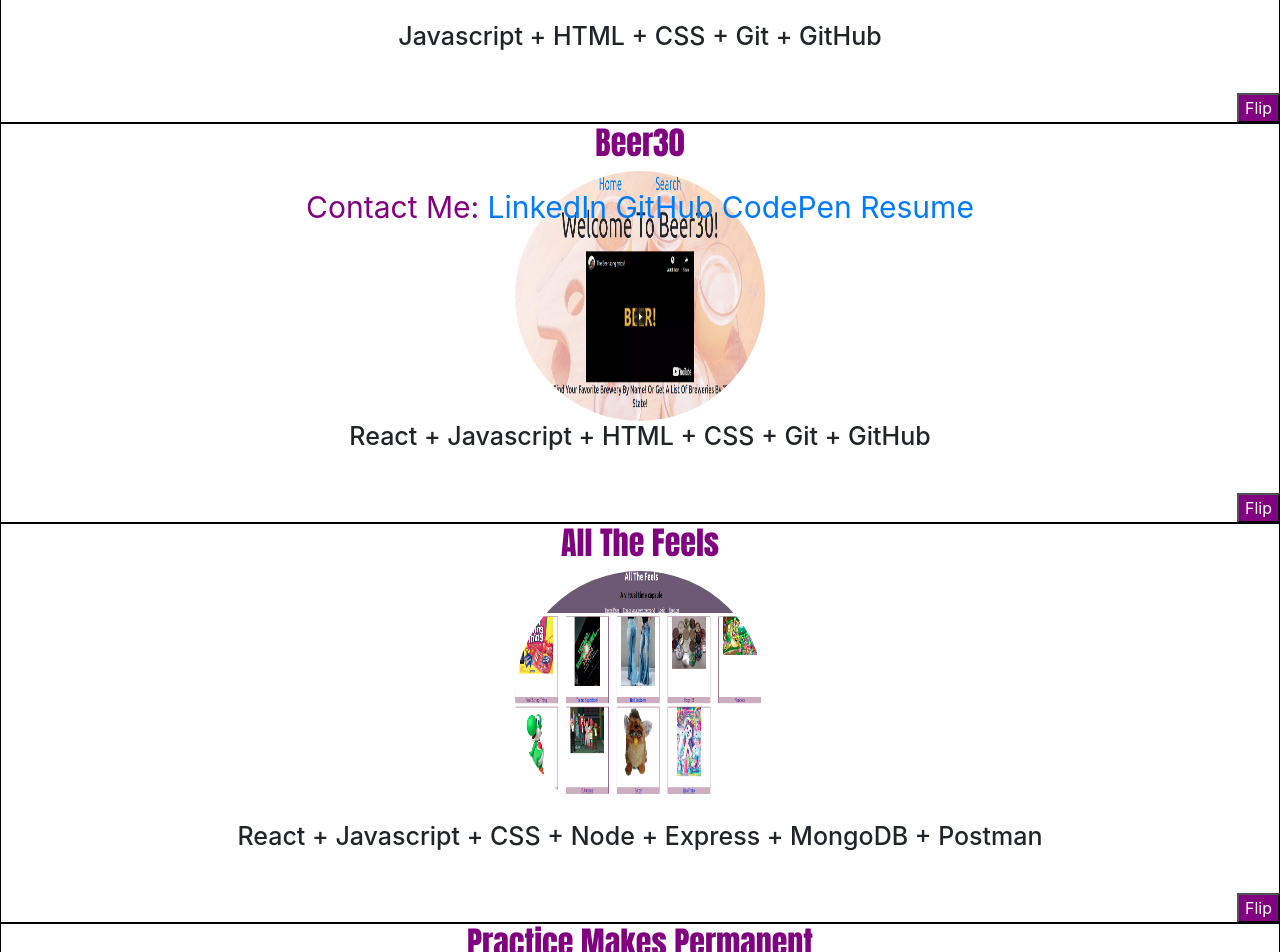
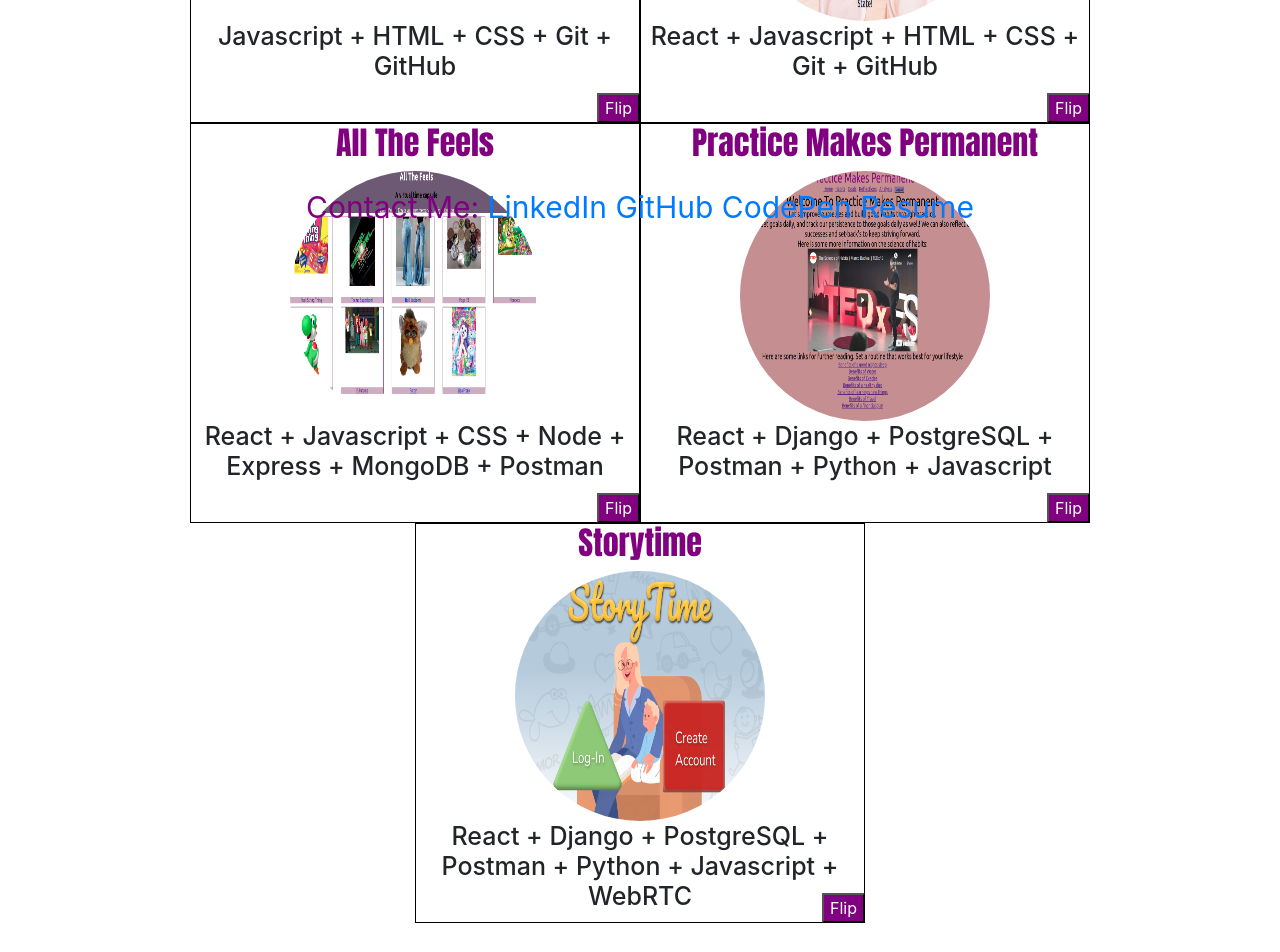
Before and after one commit to AshveerB/portfolio, a React (Create React App) app: page /projects in a window 1280 px wide. Shown: the part 580-1532 px from the top of the page. Built offline with nearby package versions, Linux system fonts and the light colour scheme; a web font is replaced by a local one.

Commit message:
add flexbox css

```diff
--- a/src/components/projects/Projects.css
+++ b/src/components/projects/Projects.css
@@ -1,56 +1,66 @@
 .projectOne {
 	border: solid 1px black;
+	flex: 1;
 }
 .projectTwo {
 	border: solid 1px black;
+	flex: 1;
 }
 .projectThree {
 	border: solid 1px black;
+	flex: 1;
 }
 .projectFour {
 	border: solid 1px black;
+	flex: 1;
 }
 .projectFive {
 	border: solid 1px black;
+	flex: 1;
 }
 .projectTabTitle {
 	color: purple;
 	font-family: 'Anton', sans-serif;
 }
 .spacemanBack {
-	display: flex;
 	height: 400px;
+	width: 450px;
 }
 .spacemanFront {
 	height: 400px;
+	width: 450px;
 }
 .beer30Front {
 	height: 400px;
+	width: 450px;
 }
 .beer30Back {
-	display: flex;
 	height: 400px;
+	width: 450px;
 }
 .atfFront {
 	height: 400px;
+	width: 450px;
 }
 .atfBack {
-	display: flex;
 	height: 400px;
+	width: 450px;
 }
 .pmpFront {
 	height: 400px;
+	width: 450px;
 }
 .pmpBack {
-	display: flex;
 	height: 400px;
+	width: 450px;
 }
 .stFront {
 	height: 400px;
+	width: 450px;
 }
 .stBack {
-	display: flex;
 	height: 400px;
+	width: 450px;
 }
 .projectTitle {
 	color: purple;
@@ -109,6 +119,13 @@
 	font-size: 25px;
 }
 
+.projectsContainer {
+	display: flex;
+	align-items: center;
+	justify-content: center;
+	flex-wrap: wrap;
+}
+
 @media only screen and (max-width: 600px) {
 
 }
--- a/src/components/projects/Projects.js
+++ b/src/components/projects/Projects.js
@@ -11,11 +11,13 @@
 	return (
 		<div>
 			<h2 className='projectTabTitle'>Projects</h2>
+			<div className='projectsContainer'>
 				<ProjectOne />
 				<ProjectTwo />
 				<ProjectThree />
 				<ProjectFour />
 				<ProjectFive />
+			</div>
 				<br />
 			<div>
 				<Footer />
--- a/src/components/skills/Skills.js
+++ b/src/components/skills/Skills.js
@@ -19,61 +19,77 @@
 const Skills = () => {
 	return (
 		<div>
-			<h2 className='skills'>Skills</h2><br />
+			<h2 className='skills'>Skills</h2>
+			<br />
+			<div className='carouselContainer'>
 				<Carousel>
 					<Carousel.Item interval={1000}>
-					<img className='d-block w-100' src={Python} alt='Python' /><br />
+						<img className='d-block w-100' src={Python} alt='Python' />
+						<br />
 						<h3>Python</h3>
 					</Carousel.Item>
 					<Carousel.Item interval={500}>
-					<img className='d-block w-100' src={Js} alt='Javascript' /><br />
+						<img className='d-block w-100' src={Js} alt='Javascript' />
+						<br />
 						<h3>Javascript</h3>
 					</Carousel.Item>
 					<Carousel.Item interval={500}>
-					<img className='d-block w-100' src={HTMLCSS} alt='HTML/CSS' /><br />
+						<img className='d-block w-100' src={HTMLCSS} alt='HTML/CSS' />
+						<br />
 						<h3>HTML/CSS</h3>
 					</Carousel.Item>
 					<Carousel.Item interval={500}>
-					<img className='d-block w-100' src={Django} alt='Django' /><br />
+						<img className='d-block w-100' src={Django} alt='Django' />
+						<br />
 						<h3>Django</h3>
 					</Carousel.Item>
 					<Carousel.Item interval={500}>
-					<img className='d-block w-100' src={ReactLogo} alt='React' /><br />
+						<img className='d-block w-100' src={ReactLogo} alt='React' />
+						<br />
 						<h3>React</h3>
 					</Carousel.Item>
 					<Carousel.Item interval={500}>
-					<img className='d-block w-100' src={PostgreSQL} alt='PostgreSQL' /><br />
+						<img className='d-block w-100' src={PostgreSQL} alt='PostgreSQL' />
+						<br />
 						<h3>PostgreSQL</h3>
 					</Carousel.Item>
 					<Carousel.Item interval={500}>
-					<img className='d-block w-100' src={MongoDB} alt='MongoDB' /><br />
+						<img className='d-block w-100' src={MongoDB} alt='MongoDB' />
+						<br />
 						<h3>MongoDB</h3>
 					</Carousel.Item>
 					<Carousel.Item interval={500}>
-					<img className='d-block w-100' src={NodeJS} alt='NodeJS' /><br />
+						<img className='d-block w-100' src={NodeJS} alt='NodeJS' />
+						<br />
 						<h3>NodeJS</h3>
 					</Carousel.Item>
 					<Carousel.Item interval={500}>
-					<img className='d-block w-100' src={Express} alt='Express' /><br />
+						<img className='d-block w-100' src={Express} alt='Express' />
+						<br />
 						<h3>Express</h3>
 					</Carousel.Item>
 					<Carousel.Item interval={500}>
-					<img className='d-block w-100' src={Git} alt='Git' /><br />
+						<img className='d-block w-100' src={Git} alt='Git' />
+						<br />
 						<h3>Git</h3>
 					</Carousel.Item>
 					<Carousel.Item interval={500}>
-					<img className='d-block w-100' src={GitHub} alt='GitHub' /><br />
+						<img className='d-block w-100' src={GitHub} alt='GitHub' />
+						<br />
 						<h3>GitHub</h3>
 					</Carousel.Item>
 					<Carousel.Item interval={500}>
-					<img className='d-block w-100' src={Mongoose} alt='Mongoose' /><br />
+						<img className='d-block w-100' src={Mongoose} alt='Mongoose' />
+						<br />
 						<h3>Mongoose</h3>
 					</Carousel.Item>
 					<Carousel.Item interval={500}>
-					<img className='d-block w-100' src={Postman} alt='Postman' /><br />
+						<img className='d-block w-100' src={Postman} alt='Postman' />
+						<br />
 						<h3>Postman</h3>
 					</Carousel.Item>
 				</Carousel>
+			</div>
 			<div>
 				<Footer />
 			</div>
```
Also changed, not shown: 1 other file (tests, documents, lock files or other folders). Lines whose indentation alone changed are shown as unchanged.
